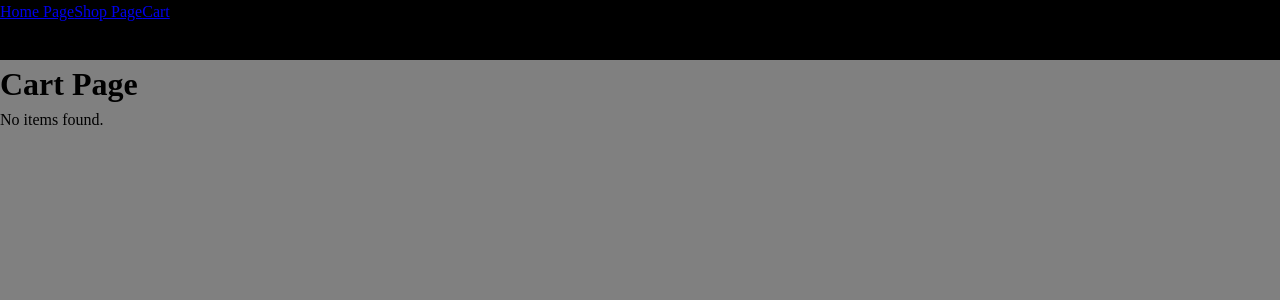
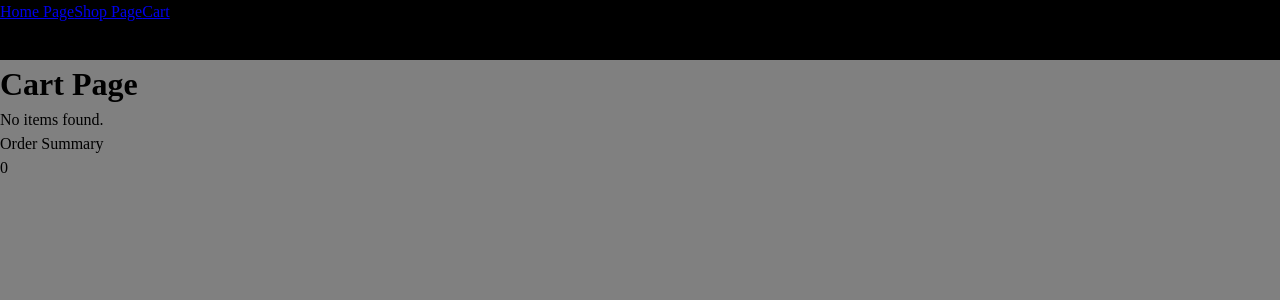
Before and after one commit to Julczan/shopping-cart, a React (Vite) app: page /cart in a window 1280 px wide. Shown: the top 300 px of the page. Built offline with nearby package versions, Linux system fonts and the light colour scheme.

Commit message:
Order Summary shows summed price

```diff
--- a/src/components/CartPage/CartPage.jsx
+++ b/src/components/CartPage/CartPage.jsx
@@ -1,5 +1,6 @@
 import { useOutletContext } from "react-router";
 import { CartItem } from "./CartPage-styles";
+import OrderSummary from "./OrderSummary";
 
 function CartPage() {
   const { productsCart, updateQuantity, removeFromCart } = useOutletContext();
@@ -50,6 +51,7 @@ function CartPage() {
       ) : (
         <p>No items found.</p>
       )}
+      <OrderSummary />
     </>
   );
 }
--- a/src/components/CartPage/OrderSummary.jsx
+++ b/src/components/CartPage/OrderSummary.jsx
@@ -1,2 +1,22 @@
-function OrderSummary() {}
+import { useOutletContext } from "react-router";
+
+function OrderSummary() {
+  const { productsCart } = useOutletContext();
+
+  let priceSum = 0;
+
+  if (productsCart.length !== 0) {
+    productsCart.map((product) => {
+      const price = product.price * product.quantity;
+      priceSum += price;
+    });
+  }
+
+  return (
+    <div>
+      Order Summary
+      <p>{priceSum}</p>
+    </div>
+  );
+}
 export default OrderSummary;
```
Also changed, not shown: 1 other file (tests, documents, lock files or other folders).
